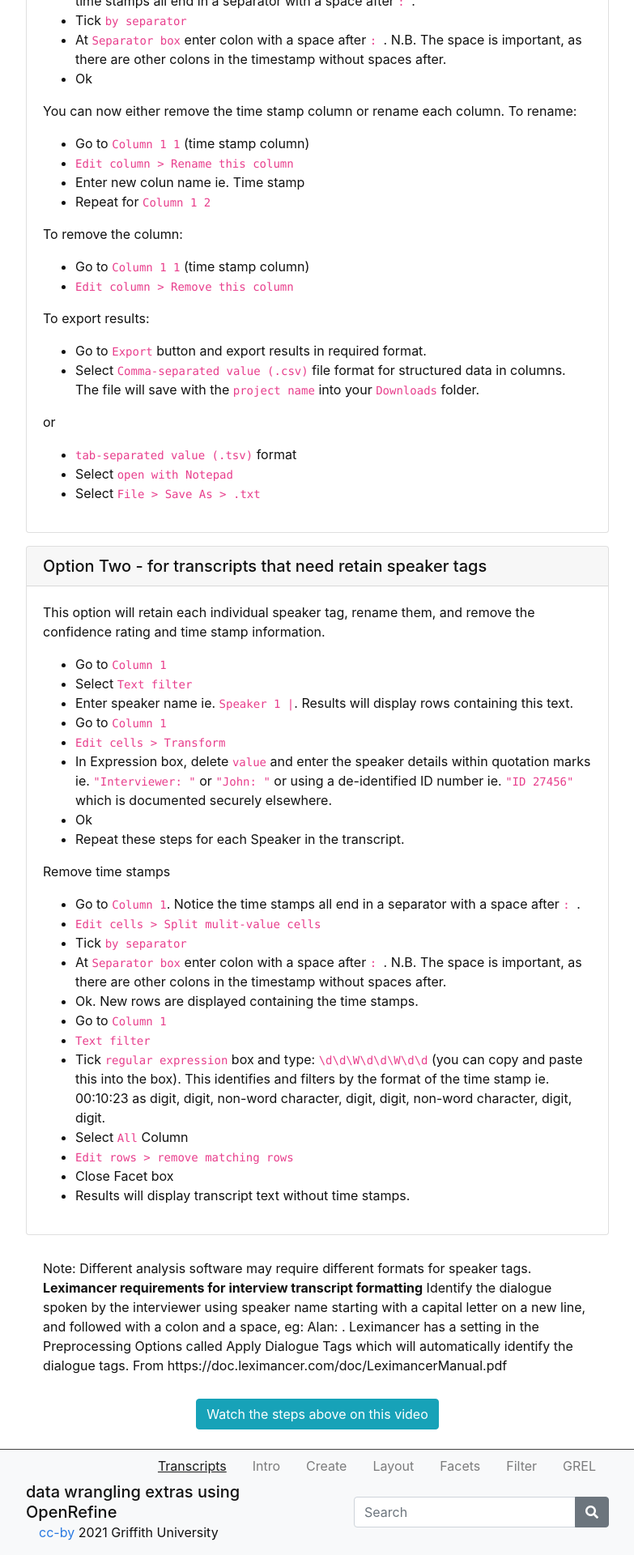
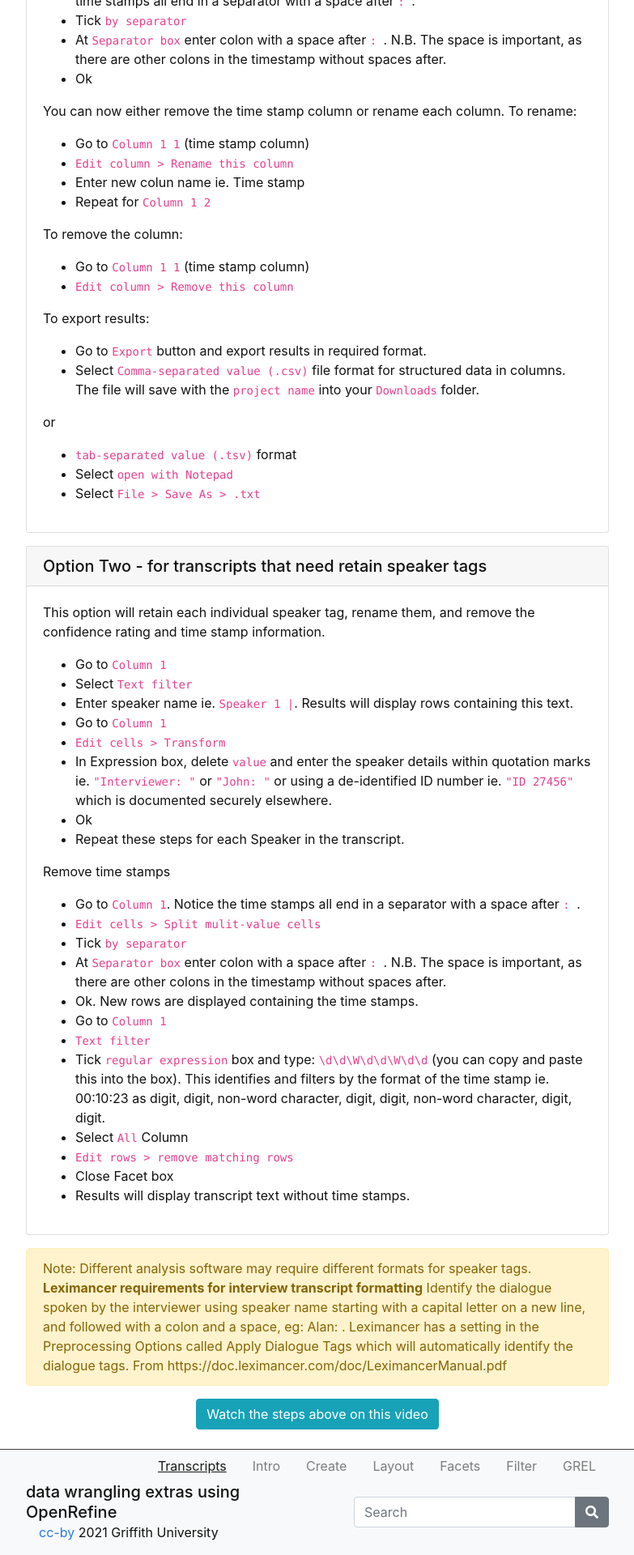
Before and after one commit to GriffithUniLibrary/OpenRefineExtras, a Jekyll site: the page built from content/0-Transcripts.md, in a window 1280 px wide. Shown: the part 2124-4044 px from the top of the page at 81% size, without its empty margins (248-1031 px from the left). Built offline with Jekyll 4.4.1, drawn with Linux system fonts in a browser that asks for light colours.

Commit message:
Update 0-Transcripts.md

```diff
--- a/content/0-Transcripts.md
+++ b/content/0-Transcripts.md
@@ -100,6 +100,6 @@ Remove time stamps
 {% capture alert %}Note: Different analysis software may require different formats for speaker tags.
 **Leximancer requirements for interview transcript formatting**
 Identify the dialogue spoken by the interviewer using speaker name starting with a capital letter on a new line, and followed with a colon and a space, eg: Alan: . Leximancer has a setting in the Preprocessing Options called Apply Dialogue Tags which will automatically identify the dialogue tags.  From https://doc.leximancer.com/doc/LeximancerManual.pdf{% endcapture %}
-{% include alert.md text=alert color="information" %}
+{% include alert.md text=alert color="warning" %}
 
 {% include button.md text="Watch the steps above on this video" link="https://vimeo.com/412189056/0d9031def0" color="info" %}
```
